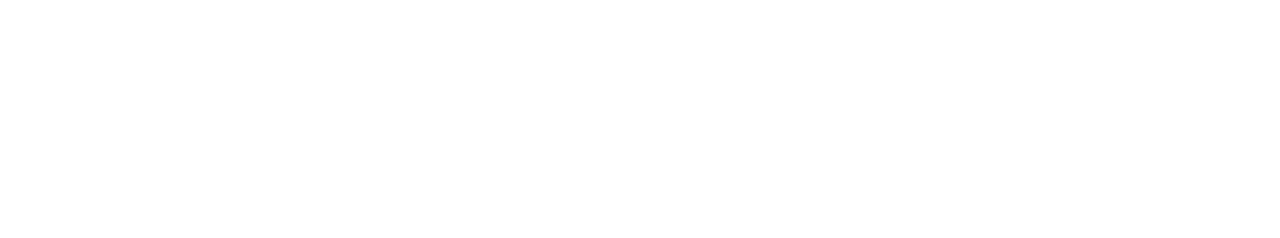
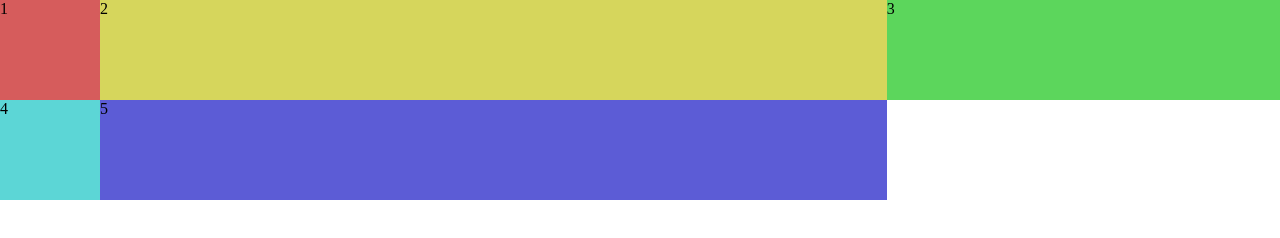
Before and after one commit to okapeeokapee/CSS-grid-layout, a plain HTML site: page index.html in a window 1280 px wide. Drawn offline with Linux system fonts and the light colour scheme.

Commit message:
grid-template-columns

```diff
--- a/css/styles.css
+++ b/css/styles.css
@@ -0,0 +1,33 @@
+body{
+  margin: 0%;
+}
+
+.container{
+  display: grid;
+
+  /* grid-template-columns: 100px 100px;
+  grid-template-rows: 100px 100px 100px; */
+  /* grid-template-columns: 100px 100px 100px;
+  grid-template-rows: 100px 100px ; */
+  /* grid-template-columns: 100px 1fr 100px;
+  grid-template-rows: 100px 100px ; */
+  grid-template-columns: 100px 2fr 1fr;
+  grid-template-rows: 100px 100px ;
+
+}
+
+.box1{
+  background: hsl(0, 60%, 60%);
+}
+.box2{
+  background: hsl(60, 60%, 60%);
+}
+.box3{
+  background: hsl(120, 60%, 60%);
+}
+.box4{
+  background: hsl(180, 60%, 60%);
+}
+.box5{
+  background: hsl(240, 60%, 60%);
+}
--- a/index.html
+++ b/index.html
@@ -7,6 +7,12 @@
   <link rel="stylesheet" href="css/styles.css">
 </head>
 <body>
-
+  <div class="container">
+    <div class="box1">1</div>
+    <div class="box2">2</div>
+    <div class="box3">3</div>
+    <div class="box4">4</div>
+    <div class="box5">5</div>
+  </div>
 </body>
 </html>
```
